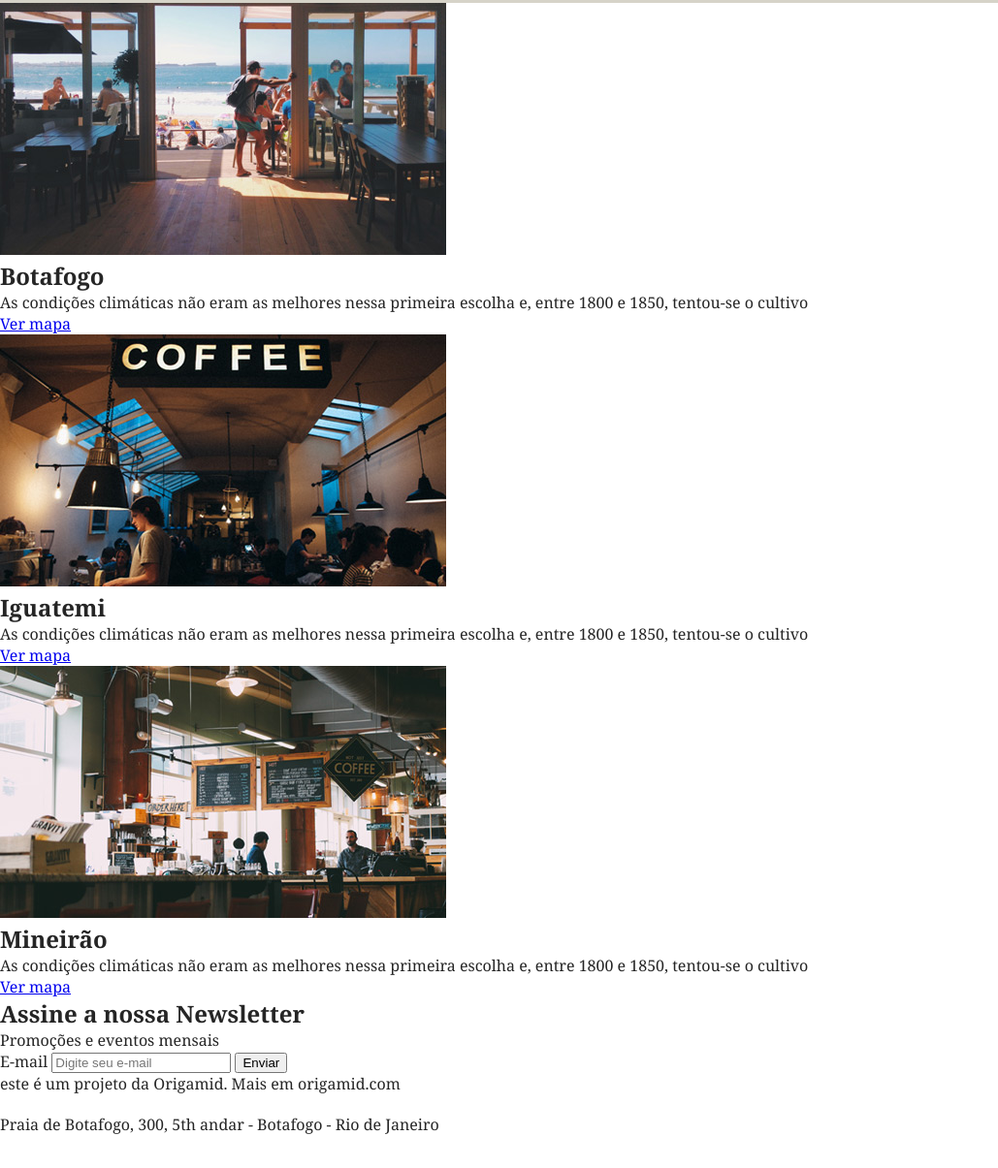
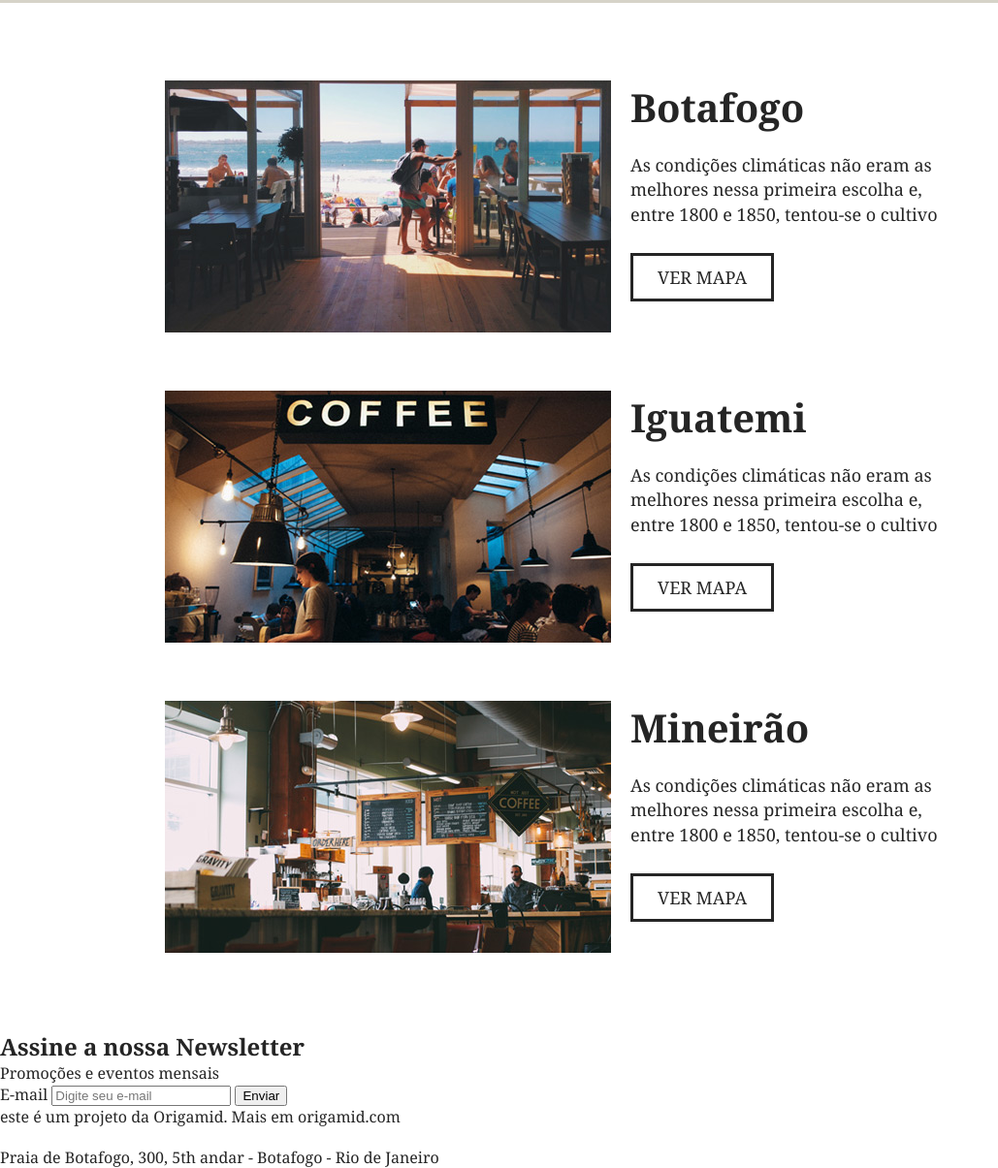
Before and after one commit to tyson-neves/brafe, a plain HTML site: page index.html in a window 1280 px wide. Shown: the part 1783-2988 px from the top of the page at 97% size, without its empty margins (0-1029 px from the left). Before the commit the page ends 2954 px from the top, so only its background shows below. Drawn offline with Linux system fonts and the light colour scheme.

Commit message:
Fazendo a área de localização

```diff
--- a/css/style.css
+++ b/css/style.css
@@ -195,3 +195,56 @@ h2.produtos-mineiro::before{
     padding: 15px 0;
     margin: 20px auto 0 auto;
 }
+
+/* LOCAIS */
+.locais {
+
+    max-width: 960px;
+    margin: 0 auto;
+    padding: 20px 0;
+
+}
+.locais-item {
+    clear: both;
+    margin: 60px auto;
+
+}
+.locais-item::after, .locais-item::before{
+    clear: both;
+    display: table;
+    content: '';
+}
+.locais-item img {
+    width: 460px;
+    float: left;
+    display: block;
+    margin: 0 10px;
+
+}
+.locais-item div {
+    width: 460px;
+    float: left;
+    margin: 0 10px;
+}
+.locais-item h2 {
+    font-size: 2.5em;
+    margin-bottom: 20px;
+
+}
+.locais-item p{
+    font-size: 1.125em;
+    line-height: 1.4em;
+    max-width: 320px;
+    margin-bottom: 40px;
+}
+
+.locais-item a {
+    font-size: 1.125em;
+    text-transform: uppercase;
+    text-decoration: none;
+    border: 3px solid;
+    color: #252525;
+    padding: 10px 25px;
+}
+
+/* NEWSLETTER */
--- a/index.html
+++ b/index.html
@@ -59,32 +59,34 @@
         <a class="produtos-btn" href="#">Saiba mais</a>
     </section>
 
-    <section>
-        <div>
+    <section class="locais">
+        <div class="locais-item">
             <img src="img/botafogo.jpg" alt="Brafé unidade Botafogo">
-        </div>
             <div>
                 <h2>Botafogo</h2>
                 <p> As condições climáticas não eram as melhores nessa primeira escolha e, entre 1800 e 1850, tentou-se o cultivo</p>
                 <a href="#">Ver mapa</a>
 
             </div>
-        <div>
+        </div>
+        <div class="locais-item">
             <img src="img/iguatemi.jpg" alt="Brafé unidade Iguatemi">
-        </div>
             <div>
                 <h2>Iguatemi</h2>
                 <p> As condições climáticas não eram as melhores nessa primeira escolha e, entre 1800 e 1850, tentou-se o cultivo</p>
                 <a href="#">Ver mapa</a>
             </div>
-        <div>
-            <img src="img/mineirao.jpg" alt="Brafé unidade Mineirão">
         </div>
+        <div class="locais-item">
+            <img src="img/mineirao.jpg" alt="Brafé unidade Botafogo">
             <div>
                 <h2>Mineirão</h2>
                 <p> As condições climáticas não eram as melhores nessa primeira escolha e, entre 1800 e 1850, tentou-se o cultivo</p>
                 <a href="#">Ver mapa</a>
+
             </div>
+        </div>
+
     </section>
 
     <section>
```
Lines whose indentation alone changed are shown as unchanged.
